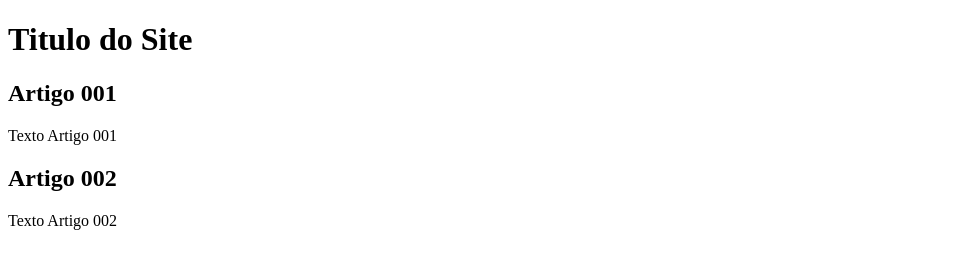
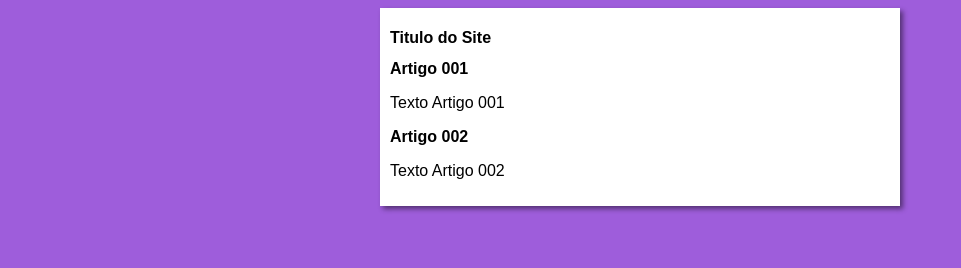
Before and after one commit to Crismulinari/projeto-site, a plain HTML site: page index.html in a window 1280 px wide. Shown: the whole page, without its empty margins (0-961 px from the left). Drawn offline with Linux system fonts and the light colour scheme.

Commit message:
iniciei o design

```diff
--- /dev/null
+++ b/estilo/style.css
@@ -0,0 +1,15 @@
+* {
+    font-family: Arial, Helvetica, sans-serif;
+    font-size: 16px;
+}
+body{
+    background-color: rgb(158, 93, 219);
+}
+
+main{
+    background-color: white;
+    width: 500px;
+    margin: auto;
+    padding: 10px;
+    box-shadow: 3px 3px 5px rgba(0, 0, 0, 0.473);
+}
--- a/index.html
+++ b/index.html
@@ -5,6 +5,7 @@
     <meta http-equiv="X-UA-Compatible" content="IE=edge">
     <meta name="viewport" content="width=device-width, initial-scale=1.0">
     <title>Titulo do Site</title>
+    <link rel="stylesheet" href="estilo/style.css">
 </head>
 <body>
     <main>
```
